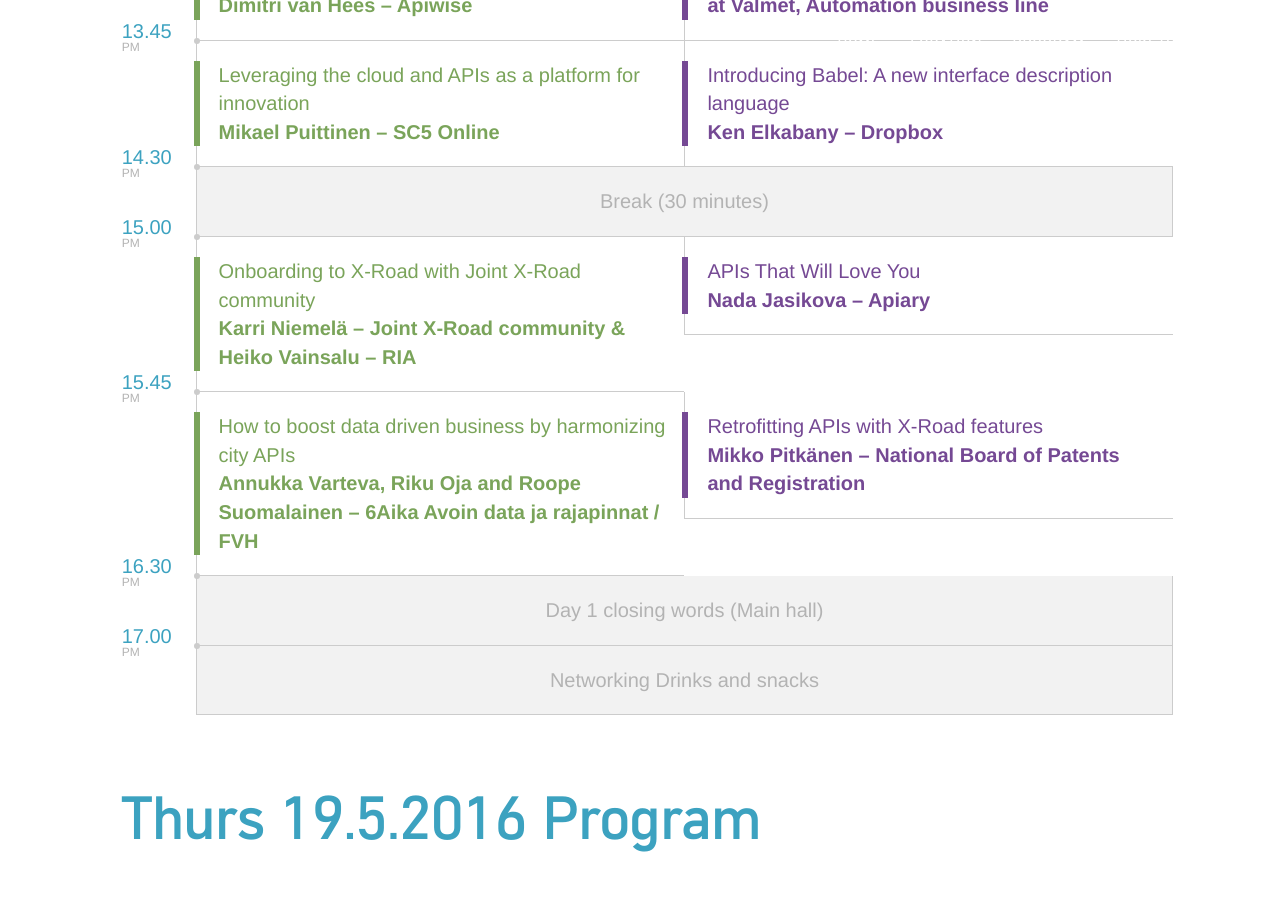
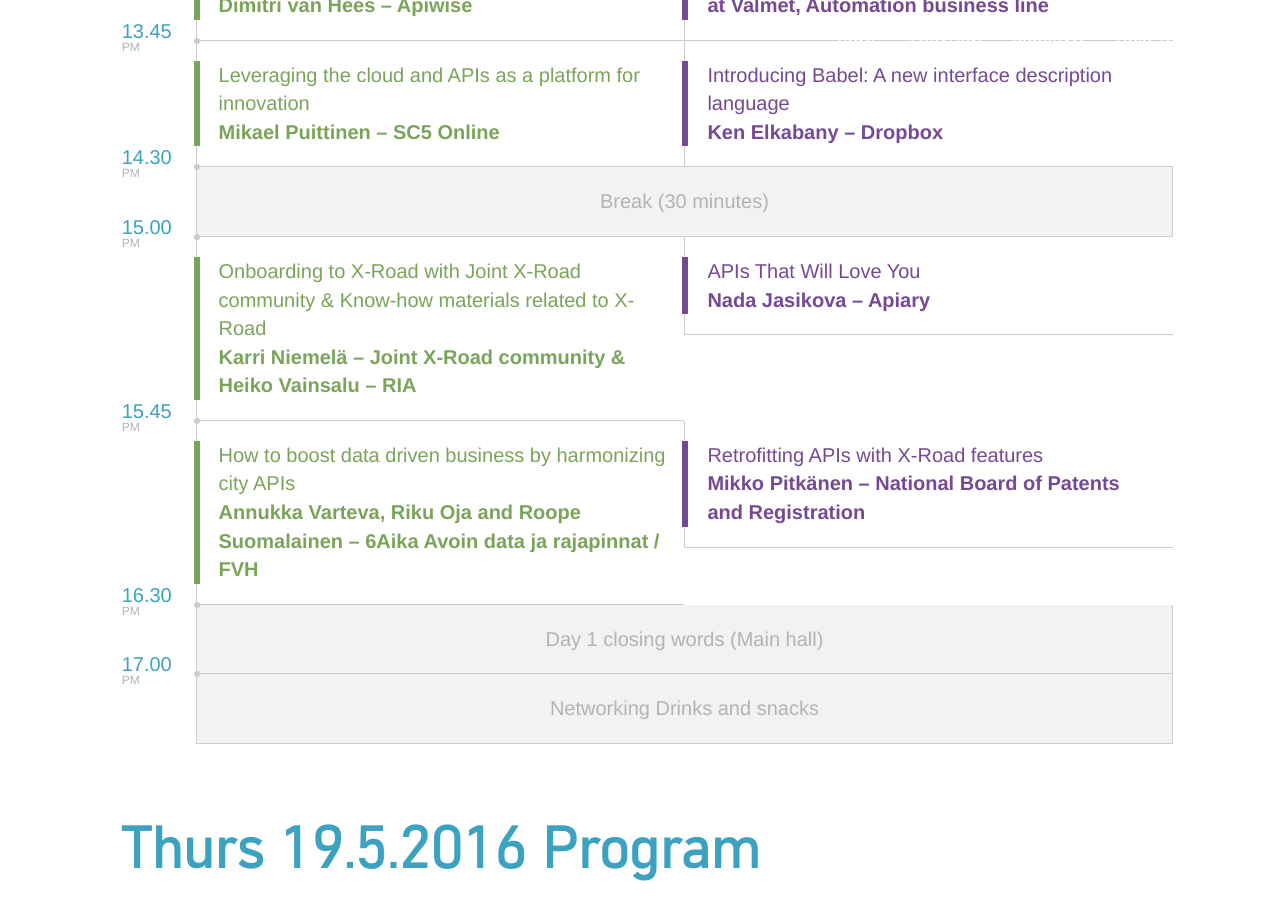
Before and after one commit to apidaysnordic/apidaysnordic.github.io, a Jekyll site: the page built from programme/index.md, in a window 1280 px wide and 900 px high, scrolled down 1945 px. Built offline with Jekyll 4.4.1, drawn with Linux system fonts in a browser that asks for light colours; some web fonts are replaced; comment, search, counter and statistics services are not loaded.

Commit message:
updated program

```diff
--- a/_layouts/programme.html
+++ b/_layouts/programme.html
@@ -246,7 +246,7 @@
                                 <a href="#" class="entry-streams-holder"
                                    style="color: #7aa45a; border-left-color: #7aa45a;">
                                     <div class="visible-xs talk-location">Business Room</div>
-                                    Onboarding to X-Road with Joint X-Road community
+                                    Onboarding to X-Road with Joint X-Road community & Know-how materials related to X-Road
                                     <br>
                                     <strong>Karri Niemelä &ndash; Joint X-Road community & Heiko Vainsalu &ndash; RIA</strong>
                                 </a>
```
Also changed, not shown: images/apidaysmap.png (added).
